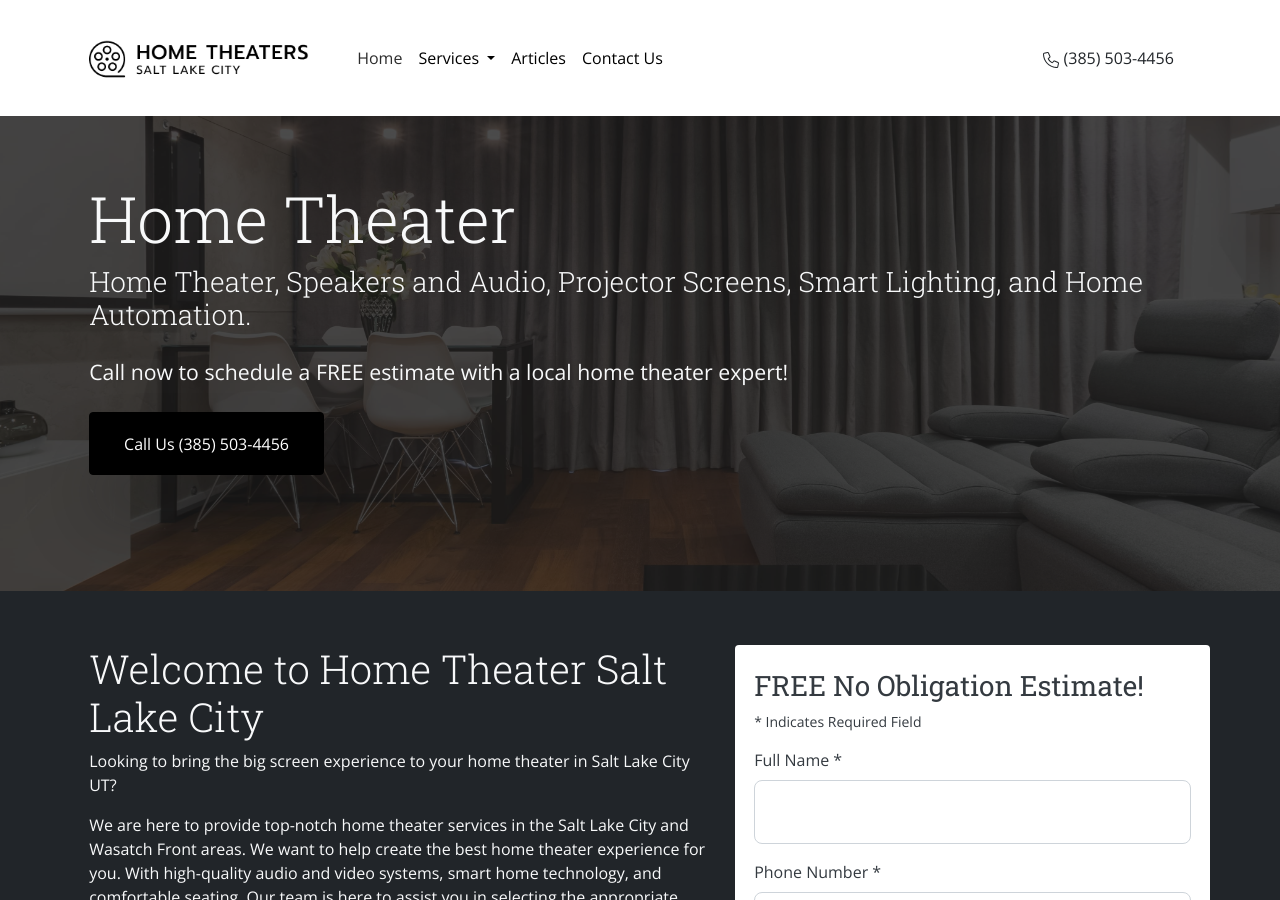
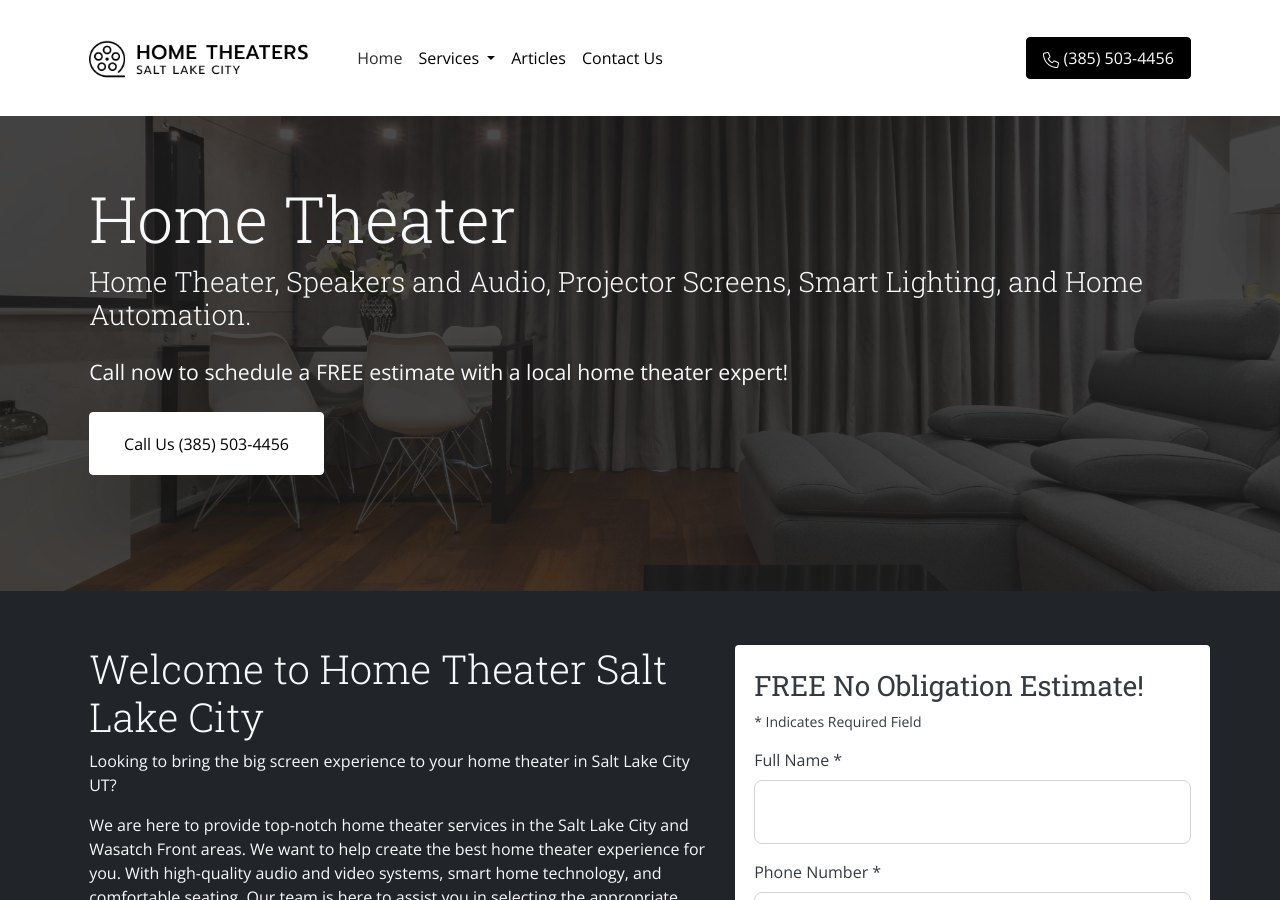
Before and after one commit to naccrat/home-theater-slc, a Jekyll site: the page built from index.html, in a window 1280 px wide and 900 px high. Built offline with Jekyll 4.4.1, drawn with Linux system fonts in a browser that asks for light colours.

Commit message:
index fix

```diff
--- a/_includes/nav.html
+++ b/_includes/nav.html
@@ -46,7 +46,7 @@
             {% endif %}
         {% endfor %}
       </ul>
-      <a href="tel:{{ site.phone }}" data-splitbee-event="Call Us" aria-label="Call Us {{ site.phone }}" class="btn btn-custom px-3 py-2">
+      <a href="tel:{{ site.phone }}" data-splitbee-event="Call Us" aria-label="Call Us {{ site.phone }}" class="btn btn-custom-primary px-3 py-2">
         <svg xmlns="http://www.w3.org/2000/svg" height="1em" viewBox="0 0 512 512" width="16" height="16" fill="currentColor"><!--! Font Awesome Pro 6.4.0 by @fontawesome - https://fontawesome.com License - https://fontawesome.com/license (Commercial License) Copyright 2023 Fonticons, Inc. --><path d="M375.8 275.2c-16.4-7-35.4-2.4-46.7 11.4l-33.2 40.6c-46-26.7-84.4-65.1-111.1-111.1L225.3 183c13.8-11.3 18.5-30.3 11.4-46.7l-48-112C181.2 6.7 162.3-3.1 143.6 .9l-112 24C13.2 28.8 0 45.1 0 64v0C0 300.7 183.5 494.5 416 510.9c4.5 .3 9.1 .6 13.7 .8c0 0 0 0 0 0c0 0 0 0 .1 0c6.1 .2 12.1 .4 18.3 .4l0 0c18.9 0 35.2-13.2 39.1-31.6l24-112c4-18.7-5.8-37.6-23.4-45.1l-112-48zM447.7 480C218.1 479.8 32 293.7 32 64v0 0 0 0 0 0 0 0 0 0 0 0 0 0 0 0 0 0 0 0 0 0 0 0c0-3.8 2.6-7 6.3-7.8l112-24c3.7-.8 7.5 1.2 9 4.7l48 112c1.4 3.3 .5 7.1-2.3 9.3l-40.6 33.2c-12.1 9.9-15.3 27.2-7.4 40.8c29.5 50.9 71.9 93.3 122.7 122.7c13.6 7.9 30.9 4.7 40.8-7.4l33.2-40.6c2.3-2.8 6.1-3.7 9.3-2.3l112 48c3.5 1.5 5.5 5.3 4.7 9l-24 112c-.8 3.7-4.1 6.3-7.8 6.3c-.1 0-.2 0-.3 0z"/></svg>
         {{ site.phone }}
       </a>
--- a/_layouts/default.html
+++ b/_layouts/default.html
@@ -17,7 +17,7 @@
             <h1 class="display-3 mt-5 pt-4">{{ page.title }}</h1>
             <h3 class="fw-light mb-4">{{ page.services }}</h3>
             <p class="lead">Call now to schedule a <strong>FREE</strong> estimate with a local home theater expert!</p>
-            <a class="btn btn-custom-primary btn-xl shadow me-3 my-2" href="tel:{{ site.phone }}">
+            <a class="btn btn-custom-secondary btn-xl shadow me-3 my-2" href="tel:{{ site.phone }}">
               Call Us {{ site.phone }}
             </a>
 
--- a/index.html
+++ b/index.html
@@ -49,20 +49,22 @@
     </div>
   </div>
 
-  <div class="overflow-hidden bg-gray-900 text-light">
-    <div class="container">
-      <div class="row py-vh-3">
+  <div class="position-relative overflow-hidden bg-gray-900 text-light">
+    <div class="container-fluid">
+      <div class="col-12">
+        <div class="row py-vh-3 align-items-center">
           <div class="col-md-4">
-            <img src="img/home-theater-1.jpeg" class="img-fluid"
+              <img src="img/home-theater-1.jpeg" class="rounded shadow img-fluid"
               alt="A view from the back of a home theater showing the screen and seating.">
           </div>
           <div class="col-md-4 ">
-            <img src="img/home-theater-2.jpeg" class="img-fluid"
+              <img src="img/home-theater-2.jpeg" class="rounded shadow img-fluid"
               alt="A view from the back of a purple home theater showing the screen and seating.">
           </div>
           <div class="col-md-4">
-            <img src="img/home-theater-3.jpeg" class="img-fluid"
+              <img src="img/home-theater-3.jpeg" class="rounded shadow img-fluid"
                 alt="A view from the back center of a home theater showing the screen and seating.">
+          </div>
         </div>
       </div>
     </div>
```
Lines whose indentation alone changed are shown as unchanged.
